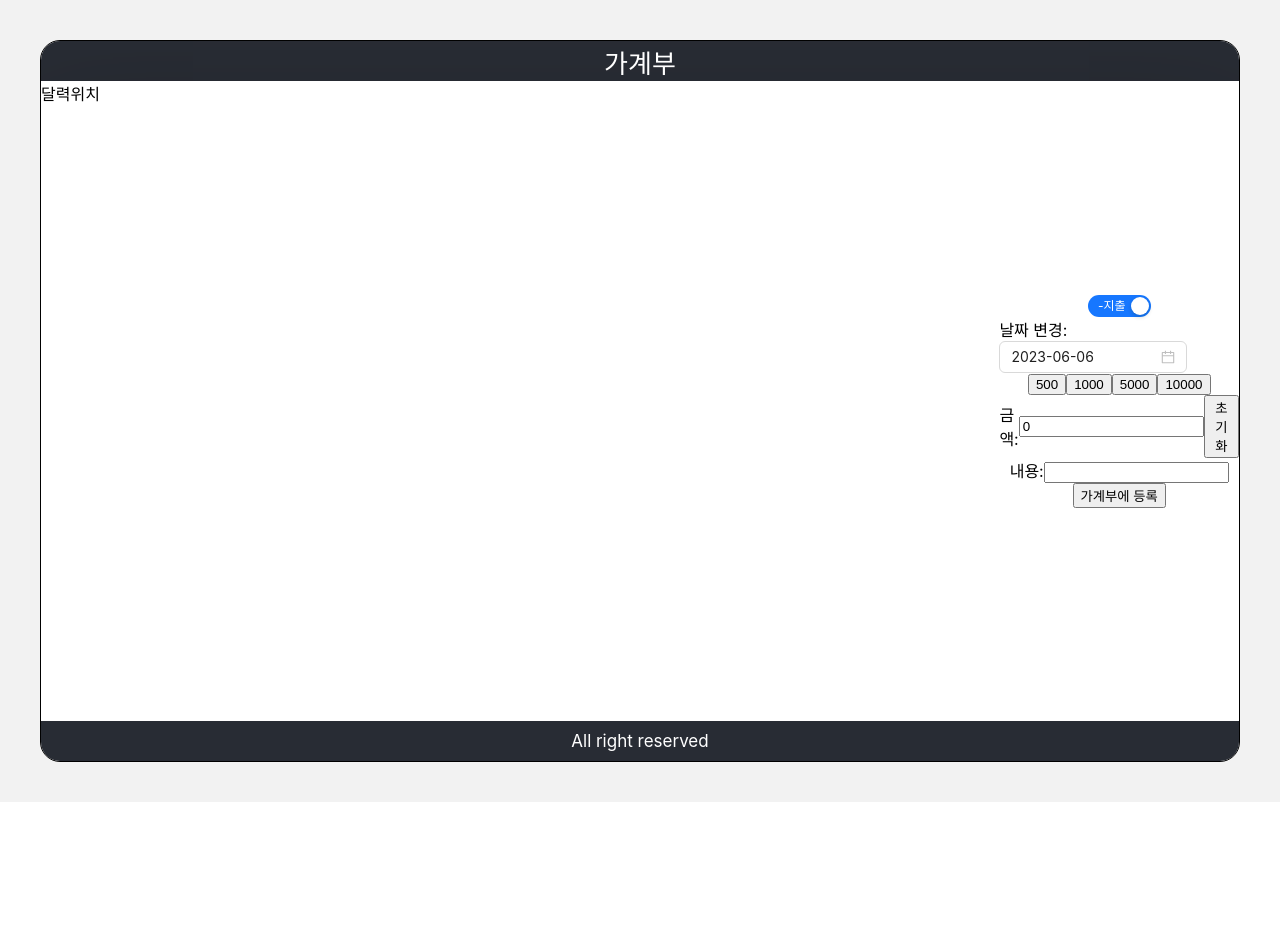
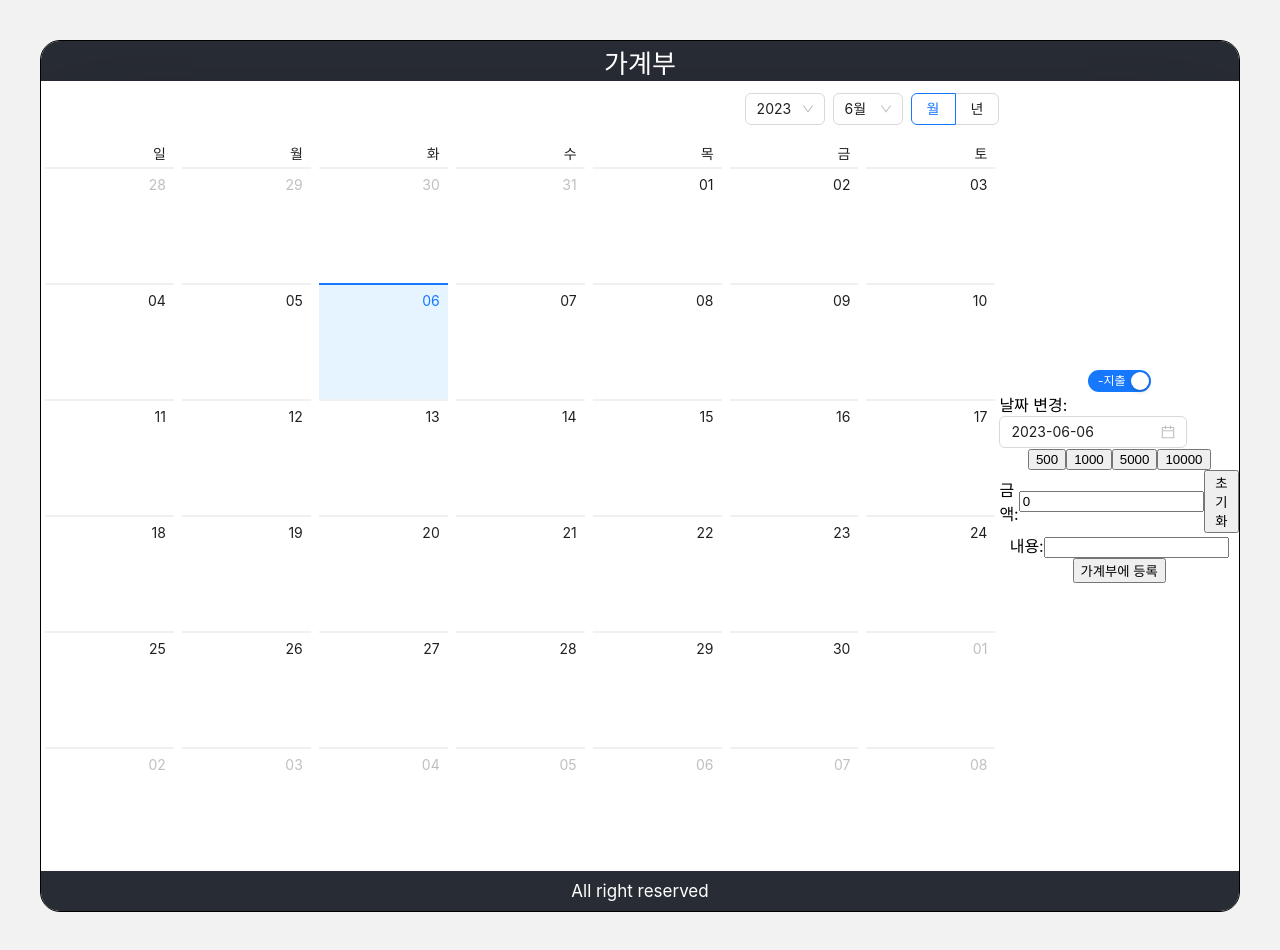
Before and after one commit to psp0/AccountBook, a React (Create React App) app: page / in a window 1280 px wide. Before the commit the page ends 802 px from the top, so only its background shows below. Built offline with nearby package versions, Linux system fonts and the light colour scheme.

Commit message:
달력 UI 추가

```diff
--- a/src/components/AddContainer/AddContainer.jsx
+++ b/src/components/AddContainer/AddContainer.jsx
@@ -3,6 +3,7 @@ import "./AddContainer.css";
 import SwitchButton from "./SwitchButton/SwitchButton";
 import { dateToString } from "../Module/DateToString";
 import { DatePicker } from "antd";
+import locale from "antd/es/date-picker/locale/ko_KR";
 import dayjs from "dayjs";
 function AddContainer() {
   const [isExpenditure, setIsExpenditure] = useState(true);
@@ -28,6 +29,7 @@ function AddContainer() {
       <div>
         날짜 변경:
         <DatePicker
+          locale={locale}
           defaultValue={dayjs(date, "YYYY-MM-DD")}
           onChange={(date, dateString) => {
             setDate(dateString);
--- a/src/components/ViewContainer/ViewContainer.jsx
+++ b/src/components/ViewContainer/ViewContainer.jsx
@@ -1,9 +1,14 @@
 import React from "react";
+import { Calendar } from "antd";
+import locale from "antd/es/date-picker/locale/ko_KR";
 import "./ViewContainer.css";
 function ViewContainer() {
+  const onPanelChange = (value, mode) => {
+    console.log(value.format("YYYY-MM-DD"), mode);
+  };
   return (
     <div className="calendar-container">
-      <div>달력위치</div>
+      <Calendar locale={locale} onPanelChange={onPanelChange} />
     </div>
   );
 }
```
